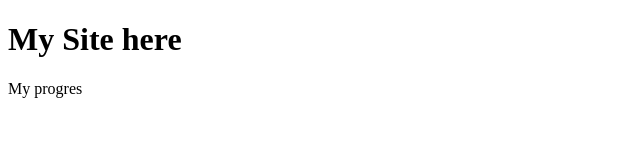
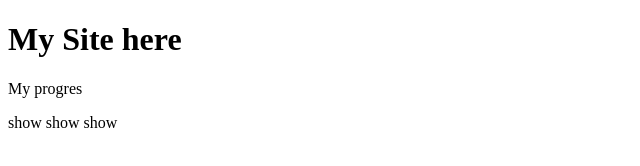
Before and after one commit to MoriakRoman/GitWork, a plain HTML site: page index.html in a window 1280 px wide. Shown: the whole page, without its empty margins (0-640 px from the left). Drawn offline with Linux system fonts and the light colour scheme.

Commit message:
first commit3

```diff
--- a/index.html
+++ b/index.html
@@ -17,6 +17,7 @@
 
 <p>My progres</p>
 
+        <p> show show show </p>
 
 
 
```
